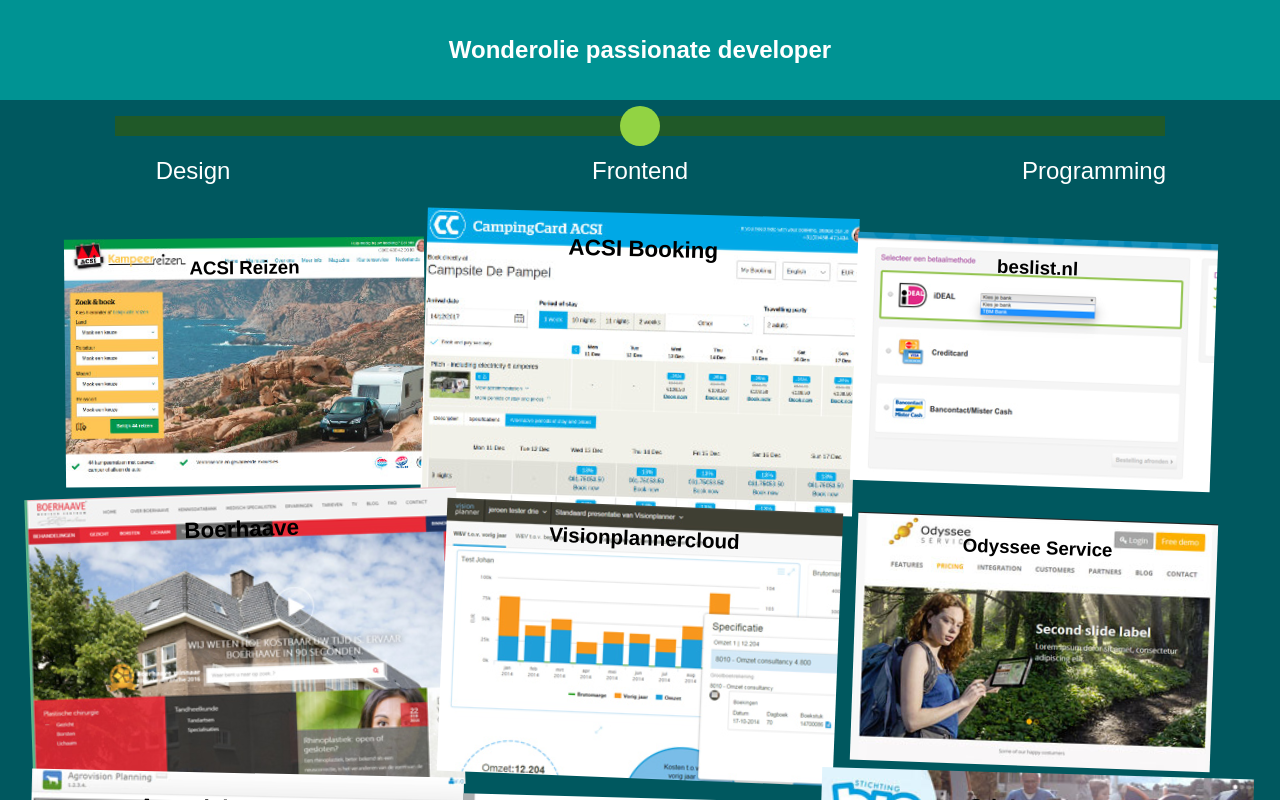
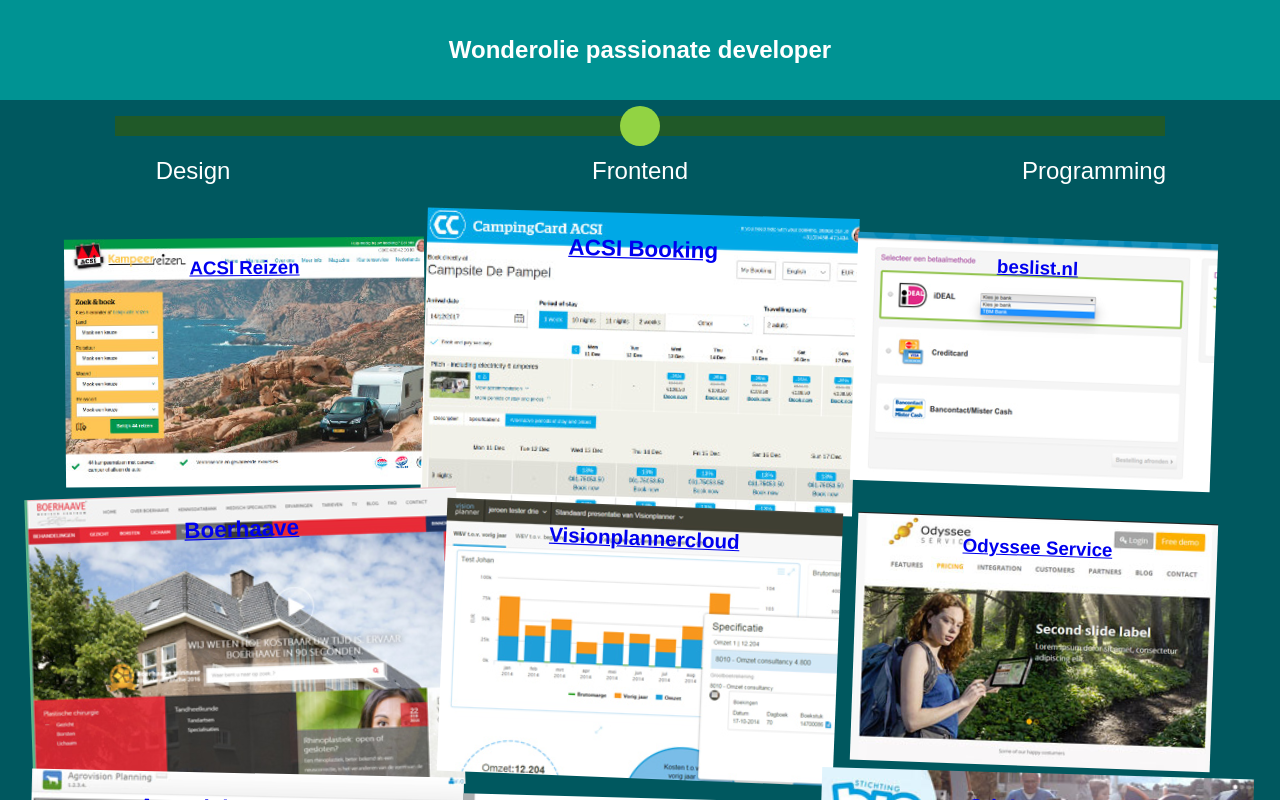
Before and after one commit to jeroenoliemans/wonderolie-react, a React (Create React App) app: page / in a window 1280 px wide. Shown: the top 800 px of the page. Built offline with nearby package versions, Linux system fonts and the light colour scheme.

Commit message:
added router

```diff
--- a/package.json
+++ b/package.json
@@ -5,6 +5,8 @@
   "dependencies": {
     "react": "^16.5.2",
     "react-dom": "^16.5.2",
+    "react-router": "^4.3.1",
+    "react-router-dom": "^4.3.1",
     "react-scripts": "1.1.5"
   },
   "scripts": {
--- a/src/App.js
+++ b/src/App.js
@@ -3,7 +3,7 @@
 import PortFolioList from './components/PortFolioList/PortFolioList';
 import portFolioService  from './services/portFolioService';
 import PortfolioFilter from './components/PortFolioFilter/PortfolioFilter';
-import constants from './global/constants'
+import constants from './global/constants';
 
 let allItems = [];
 
--- a/src/components/PortFolioFilter/PortfolioFilter.js
+++ b/src/components/PortFolioFilter/PortfolioFilter.js
@@ -24,14 +24,14 @@
 
     const portfolioFilterItems = constants.categories.map((category, index) => {
       return (
-          <span className="PortFolioFilterLabel">{category}</span>
+          <span key={index} className="PortFolioFilterLabel">{category}</span>
       )
     });
 
     return (
       <div className="PortFolioFilter">
-        <div class="PortFolioFilterRange">
-          <input type="range" min="1" max="3" steps="1" defaultValue="2" onChange={this.handleChange} value={this.state.currentFilter} />
+        <div className="PortFolioFilterRange">
+          <input type="range" min="1" max="3" steps="1" onChange={this.handleChange} value={this.state.currentFilter} />
         </div>
         <div className="PortFolioFilterLabels">
           {portfolioFilterItems}
--- a/src/components/PortFolioList/PortFolioList.js
+++ b/src/components/PortFolioList/PortFolioList.js
@@ -1,6 +1,7 @@
 import React, { Component } from 'react';
 import './PortFolioList.css';
-import PortFolioListItem from '../PortFolioListItem/PortFolioListItem'
+import PortFolioListItem from '../PortFolioListItem/PortFolioListItem';
+import { BrowserRouter as Router, Route, Link} from 'react-router-dom';
 
 class PortFolioList extends Component {
   constructor(props) {
@@ -14,14 +15,18 @@
 
     const portfolioListItems = items.map((item, index) => {
       return (
-          <PortFolioListItem key={index} portfolioItem={item}/>
+        <Link  key={index} to={item.id}>
+          <PortFolioListItem portfolioItem={item}/>
+        </Link>
       )
     });
 
     return (
+      <Router>
       <div className="PortFolioList">
         {portfolioListItems}
       </div>
+      </Router>
     );
   }
 }
--- a/src/components/PortFolioListItem/PortFolioListItem.js
+++ b/src/components/PortFolioListItem/PortFolioListItem.js
@@ -1,5 +1,7 @@
 import React, { Component } from 'react';
+import { BrowserRouter as Router, Route, Link} from 'react-router-dom';
 import './PortFolioListItem.css';
+import { withRouter } from 'react-router';
 
 class PortFolioListItem extends Component {
   constructor(props) {
@@ -28,6 +30,7 @@
       transform: `scale(1.${randomScale}) rotate(${randomDeg}deg)`,
       opacity: 1
     }
+    console.log(this.props.location.pathname);
 
     return (
       <div style={randomStyle} className="PortFolioListItem">
@@ -35,10 +38,11 @@
               onClick={(e) => {this.itemClickHandler(e)}}
               style={backgroundStyle}>
           <h3>{portfolioItem.title}</h3>
+          { this.props.location.pathname === `/${portfolioItem.id}` ? <span>DETAIL</span> : null }
         </div>
       </div>
     );
   }
 }
 
-export default PortFolioListItem;
+export default withRouter(PortFolioListItem);
```
Also changed, not shown: 1 other file (tests, documents, lock files or other folders).
